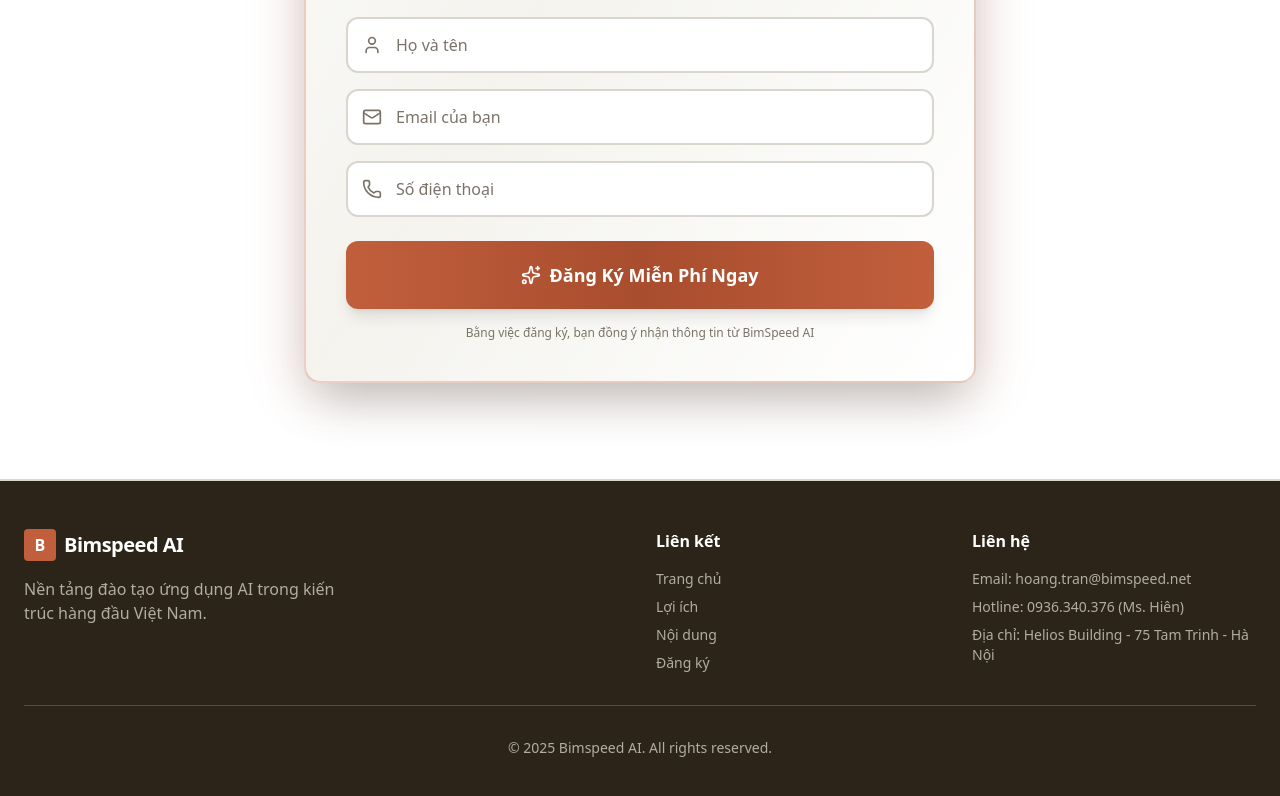
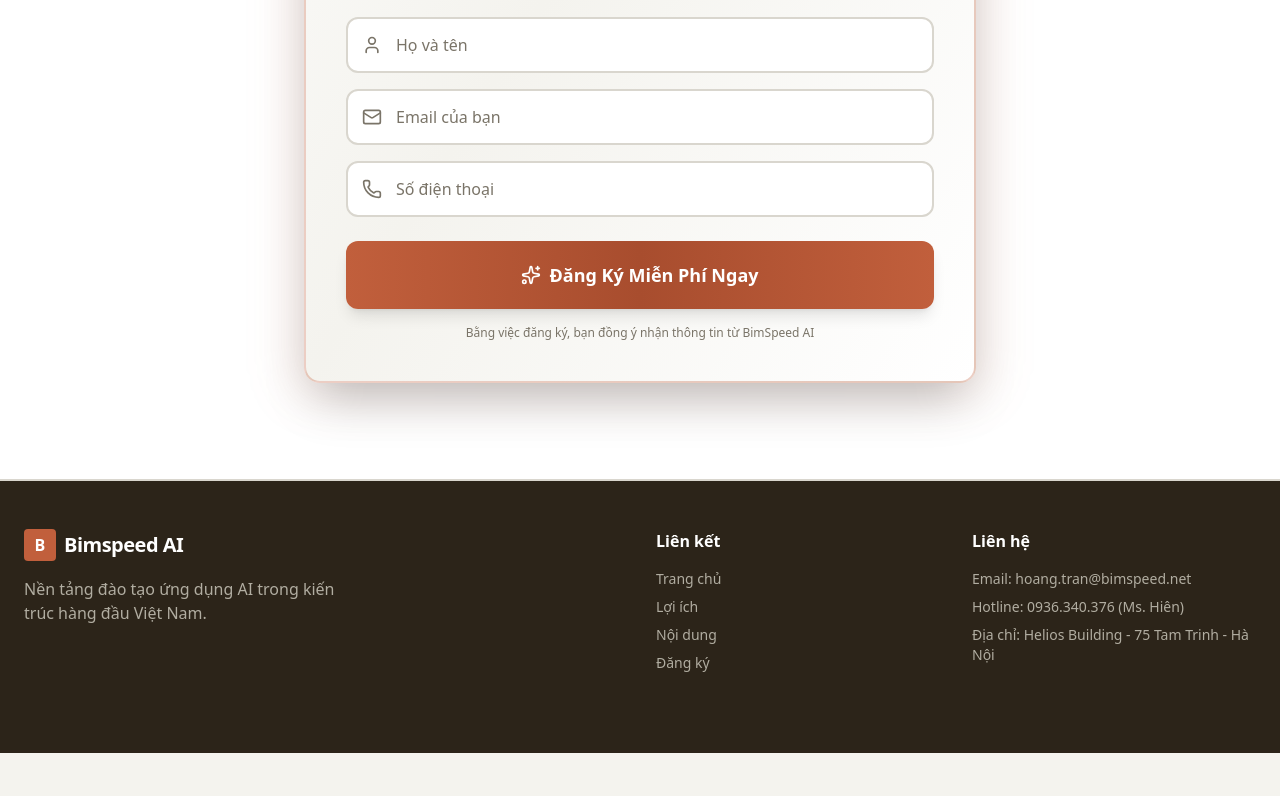
Before and after one commit to hoanghd218/aikientruc.hoangaixaydung.academy, a React (Vite) app: page / in a window 1280 px wide. Shown: the part 9602-10398 px from the top of the page. After the commit the page ends 10355 px from the top, so only its background shows below. Built offline with nearby package versions, Linux system fonts and the light colour scheme.

Commit message:
update footer

```diff
--- a/src/components/Footer.jsx
+++ b/src/components/Footer.jsx
@@ -36,10 +36,6 @@ export default function Footer() {
                         </ul>
                     </div>
                 </div>
-
-                <div className="pt-8 border-t border-secondary/30 text-center text-sm text-secondary font-sans">
-                    <p>&copy; {new Date().getFullYear()} Bimspeed AI. All rights reserved.</p>
-                </div>
             </div>
         </footer>
     );
--- a/src/components/FreeCourse/FooterFree.jsx
+++ b/src/components/FreeCourse/FooterFree.jsx
@@ -36,10 +36,6 @@ export default function FooterFree() {
                         </ul>
                     </div>
                 </div>
-
-                <div className="pt-8 border-t border-secondary/30 text-center text-sm text-secondary font-sans">
-                    <p>&copy; {new Date().getFullYear()} Bimspeed AI. All rights reserved.</p>
-                </div>
             </div>
         </footer>
     );
```
